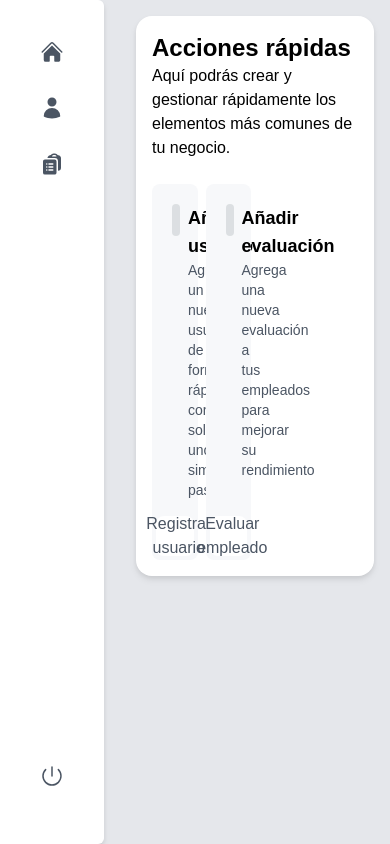
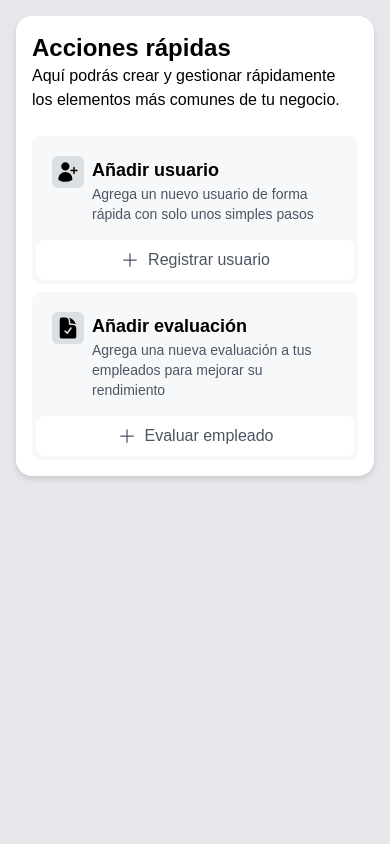
Before and after one commit to josejmv/360-degrees, a Next.js app: page /dashboard in a window 390 px wide. Built offline with nearby package versions, Linux system fonts and the light colour scheme.

Commit message:
fix(chore): fix responsiveness in register view and sidebar

```diff
--- a/app/(root)/(paths)/dashboard/_components/quick-actions/index.tsx
+++ b/app/(root)/(paths)/dashboard/_components/quick-actions/index.tsx
@@ -35,7 +35,7 @@ export const QuickActions: FC = () => {
           tu negocio.
         </p>
         <br />
-        <article className='grid grid-cols-4 gap-2'>
+        <article className='grid grid-cols-1 md:grid-cols-4 gap-2'>
           {actions.map((action) => (
             <Card
               {...action}
--- a/app/(root)/(paths)/dashboard/_components/sidebar/index.tsx
+++ b/app/(root)/(paths)/dashboard/_components/sidebar/index.tsx
@@ -19,7 +19,7 @@ import {
 import type { FC } from 'react'
 
 export const Sidebar: FC = () => (
-  <aside className='bg-white p-8 rounded-r-md drop-shadow-md flex flex-col justify-between'>
+  <aside className='bg-white p-8 rounded-r-md drop-shadow-md hidden md:flex flex-col justify-between'>
     <div>
       <Link title='Dashboard' href={`/dashboard`}>
         <Button variant='GHOST' color='TERTIARY' className='mb-4'>
--- a/app/(root)/(paths)/registro/page.tsx
+++ b/app/(root)/(paths)/registro/page.tsx
@@ -32,7 +32,7 @@ const SignUpPage: NextPage = async () => {
         src='/images/login-page/picture.jpg'
         className='object-cover object-center brightness-125'
       />
-      <div className='max-w-2xl relative w-full'>
+      <div className='max-w-2xl relative md:w-full'>
         <SignUpForm />
       </div>
     </main>
```
